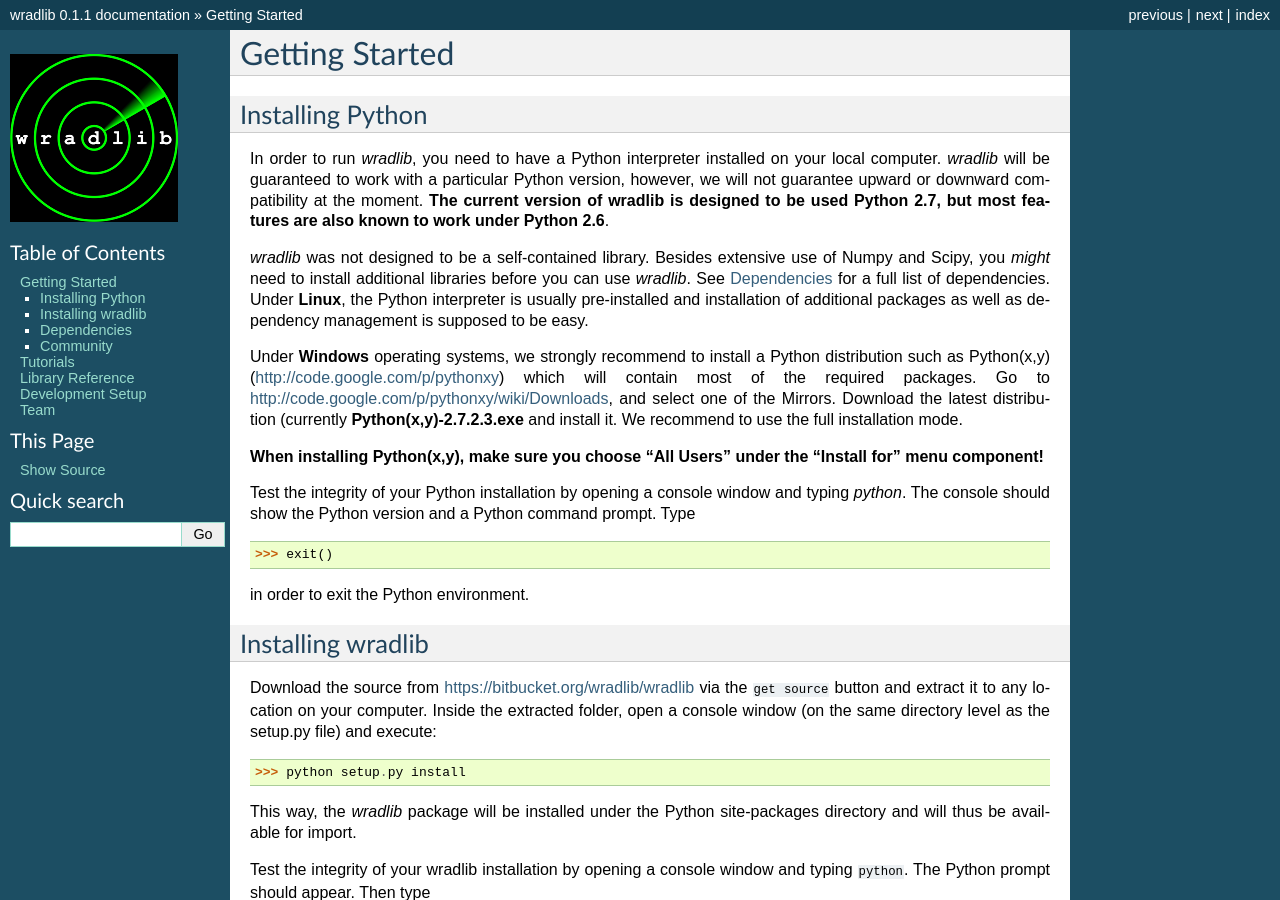
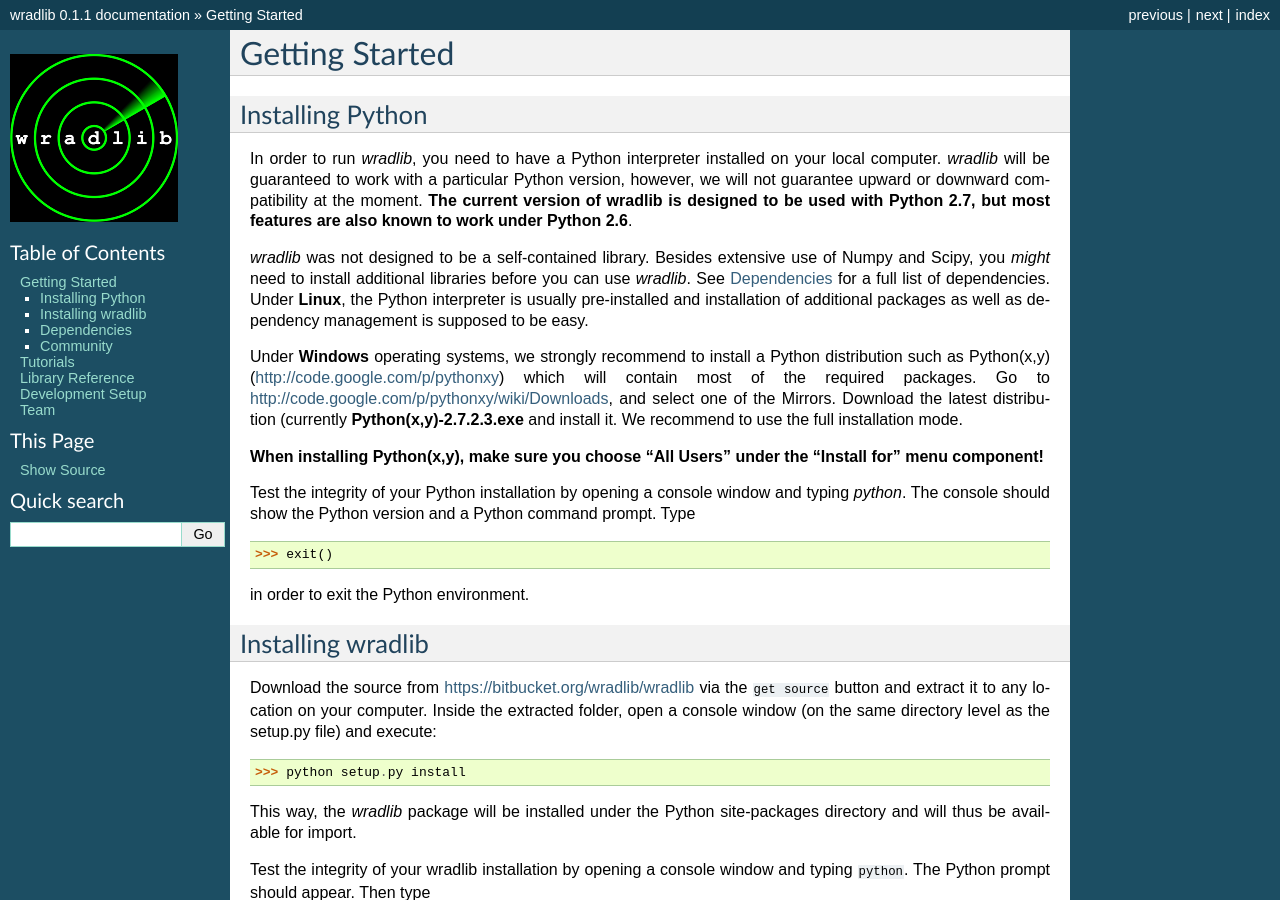
Before and after one commit to wradlib/wradlib-docs, a Sphinx documentation site: the page built from source/gettingstarted.rst, in a window 1280 px wide and 900 px high. Built offline with Sphinx 7.4.7, drawn with Linux system fonts in a browser that asks for light colours; formulas are drawn with MathJax 3.

Commit message:
moved _idvalid from adjust to util

```diff
--- a/source/gettingstarted.rst
+++ b/source/gettingstarted.rst
@@ -4,7 +4,7 @@
 Installing Python
 -----------------
 
-In order to run *wradlib*, you need to have a Python interpreter installed on your local computer. *wradlib* will be guaranteed to work with a particular Python version, however, we will not guarantee upward or downward compatibility at the moment. **The current version of wradlib is designed to be used Python 2.7, but most features are also known to work under Python 2.6**.
+In order to run *wradlib*, you need to have a Python interpreter installed on your local computer. *wradlib* will be guaranteed to work with a particular Python version, however, we will not guarantee upward or downward compatibility at the moment. **The current version of wradlib is designed to be used with Python 2.7, but most features are also known to work under Python 2.6**.
 
 *wradlib* was not designed to be a self-contained library. Besides extensive use of Numpy and Scipy, you *might* need to install additional libraries before you can use *wradlib*. See `Dependencies`_ for a full list of dependencies. Under **Linux**, the Python interpreter is usually pre-installed and installation of additional packages as well as dependency management is supposed to be easy.
 
```
Also changed, not shown: other parts of source/gettingstarted.rst (+2 -0 lines).
